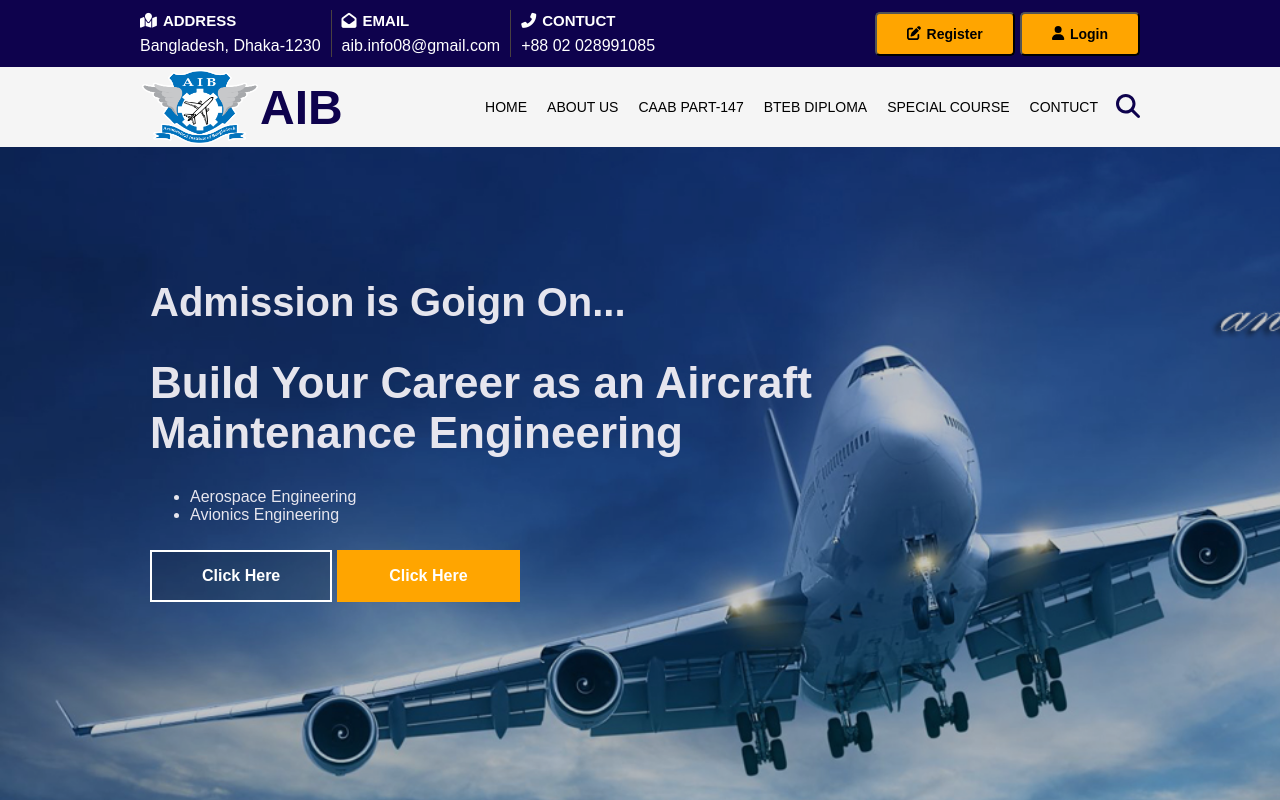
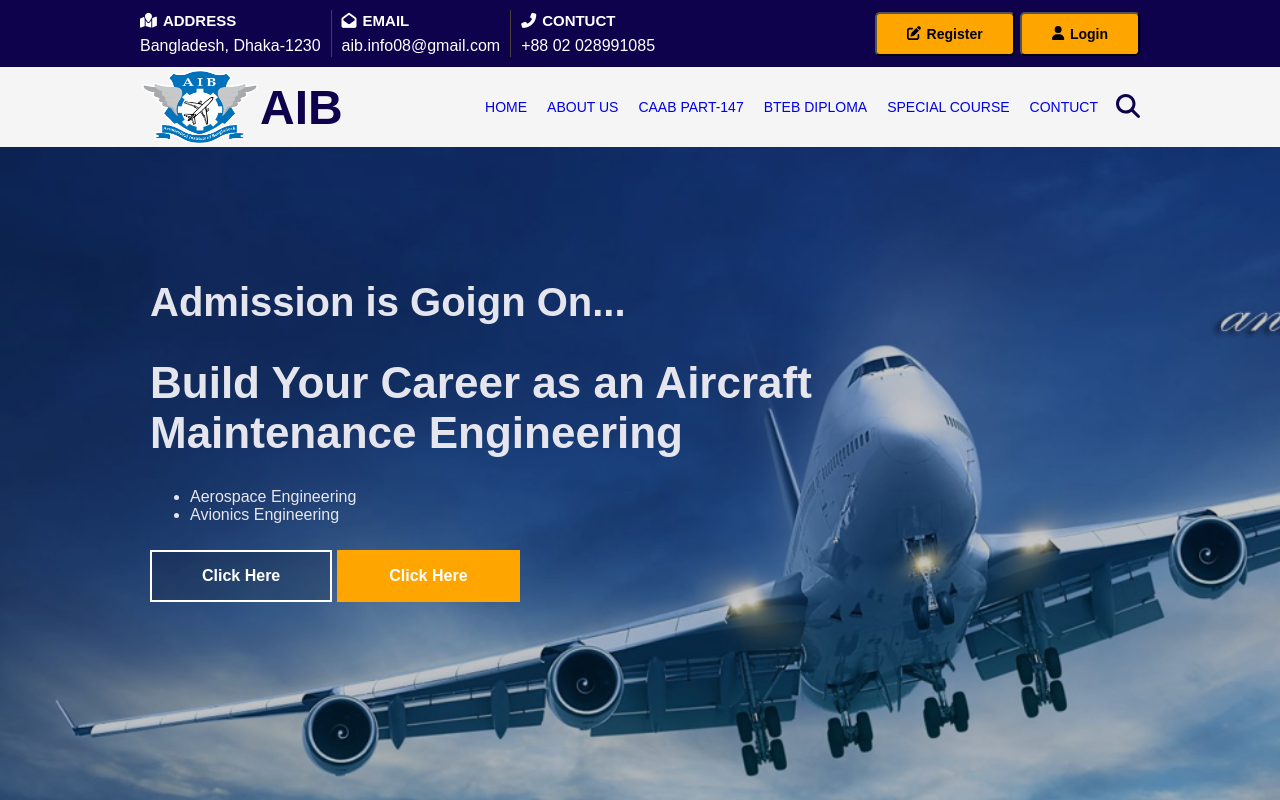
Before and after one commit to yaminhossen/aeronautical-institute-of-bangladesh, a Next.js app: page / in a window 1280 px wide. Shown: the top 800 px of the page. Built offline with nearby package versions, Linux system fonts and the light colour scheme.

Commit message:
some style change

```diff
--- a/components/featured.js
+++ b/components/featured.js
@@ -3,7 +3,7 @@ import styles from '@/styles/Home.module.css'
 
 const featured = () => {
     return (
-        <section className={styles.featured}>
+        <section id='feature' className={styles.featured}>
             <div className={styles.featuredDetail}>
                 <div className={styles.featuredImage}>
                     <img src="/airplane2.jpg" alt="" />
--- a/components/footer.js
+++ b/components/footer.js
@@ -12,10 +12,11 @@ const Footer = () => {
                     </div>
                     <p>Lorem ipsum dolor sit amet consectetur, adipisicing elit. Vero quaerat dicta magnam similique eius assumenda consequatur.</p>
                     <div>
-                        <i class="fa-brands fa-facebook"></i>
-                        <i class="fa-brands fa-twitter"></i>
-                        <i class="fa-brands fa-youtube"></i>
-                        <i class="fa-brands fa-linkedin"></i>
+                        <a target='blank' href="https://www.facebook.com/AIB.bd"><i class="fa-brands fa-facebook"></i></a>
+                        <a href=""><i class="fa-brands fa-twitter"></i></a>
+                        <a target='blank' href="https://www.youtube.com/channel/UCiPLq9UBO3NM2eX0dgCMlgA"><i class="fa-brands fa-youtube"></i></a>
+
+                        <a target='blank' href="https://www.linkedin.com/company/aibbd/?originalSubdomain=bd"><i class="fa-brands fa-linkedin"></i></a>
                     </div>
                 </div>
                 <div className={styles.usefullLinks}>
@@ -34,7 +35,7 @@ const Footer = () => {
                     <p>Fresher Course</p>
                     <p>CAAB Part-147</p>
                 </div>
-                <div>
+                <div id='contuct'>
                     <h3>Contuct</h3>
                     <p>Address: Dhaka-1230, Bangladesh.</p>
                     <p>Email: info@aib.edu.bd</p>
--- a/components/navbar.js
+++ b/components/navbar.js
@@ -50,12 +50,12 @@ const navbar = () => {
                 </div>
                 <div className={styles.linkbar}>
                     <div className={styles.link}>
-                        <p className={styles.ancor}>Home</p>
-                        <p className={styles.ancor}>About Us</p>
-                        <p className={styles.ancor}>CAAB Part-147</p>
-                        <p className={styles.ancor}>BTEB Diploma</p>
-                        <p className={styles.ancor}>Special Course</p>
-                        <p className={styles.ancor}>Contuct</p>
+                        <a href="/" className={styles.ancor}>Home</a>
+                        <a href="#intro" className={styles.ancor}>About Us</a>
+                        <a href="#" className={styles.ancor}>CAAB Part-147</a>
+                        <a href="#" className={styles.ancor}>BTEB Diploma</a>
+                        <a href="#feature" className={styles.ancor}>Special Course</a>
+                        <a href="#contuct" className={styles.ancor}>Contuct</a>
                     </div>
                     <p className={styles.aicon} ><FontAwesomeIcon icon="fa-solid fa-magnifying-glass" /></p>
                 </div>
--- a/styles/Home.module.css
+++ b/styles/Home.module.css
@@ -72,11 +72,13 @@
   width: 50%;
   display: grid;
   grid-template-columns: repeat(3, 1fr);
+  cursor: pointer;
 }
 
 .swipVideo {
   margin-top: 30px;
   margin-left: 50px;
+  cursor: pointer;
 }
 
 /* .navbar {
@@ -175,11 +177,16 @@
   font-weight: 500;
   font-family: sans-serif;
   font-size: 14px;
-}
-
-.ancor {
+  align-items: center;
+}
+
+.link a {
+  text-decoration: none;
+}
+
+/* .ancor {
   cursor: pointer;
-}
+} */
 
 .linkbar {
   display: flex;
@@ -1610,10 +1617,7 @@
   margin-left: 10px;
 }
 
-.usefullLinks a {
-  /* margin-top: 22px; */
-  /* padding: 10px; */
-}
+
 
 .footerInfo a {
   text-decoration: none;
```
